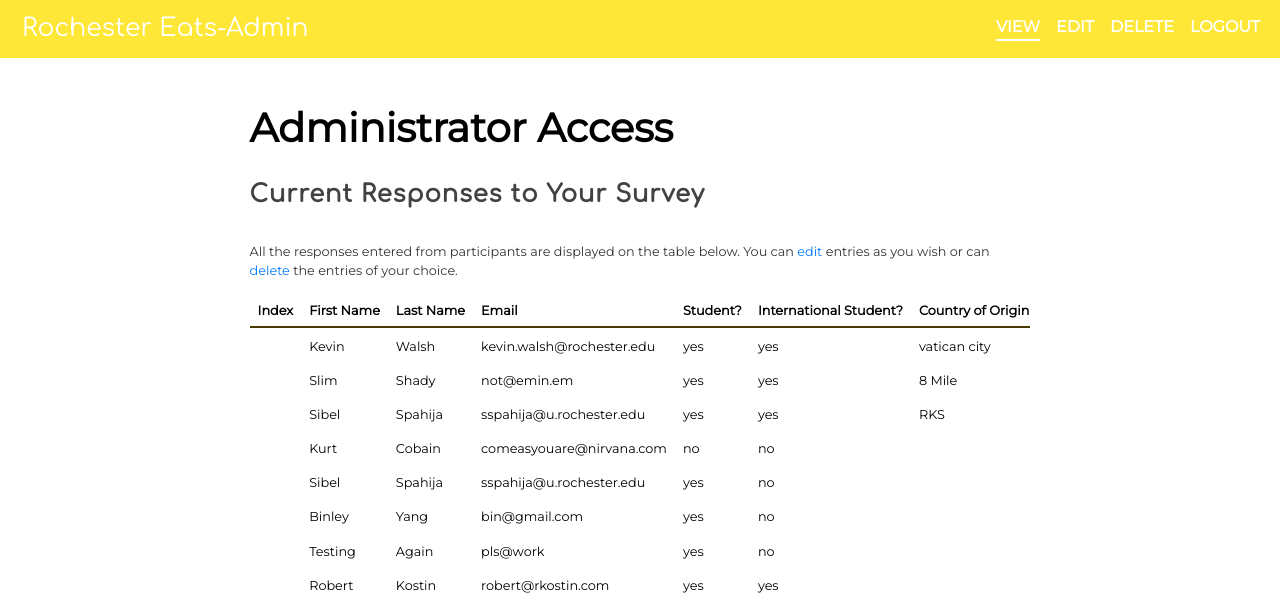
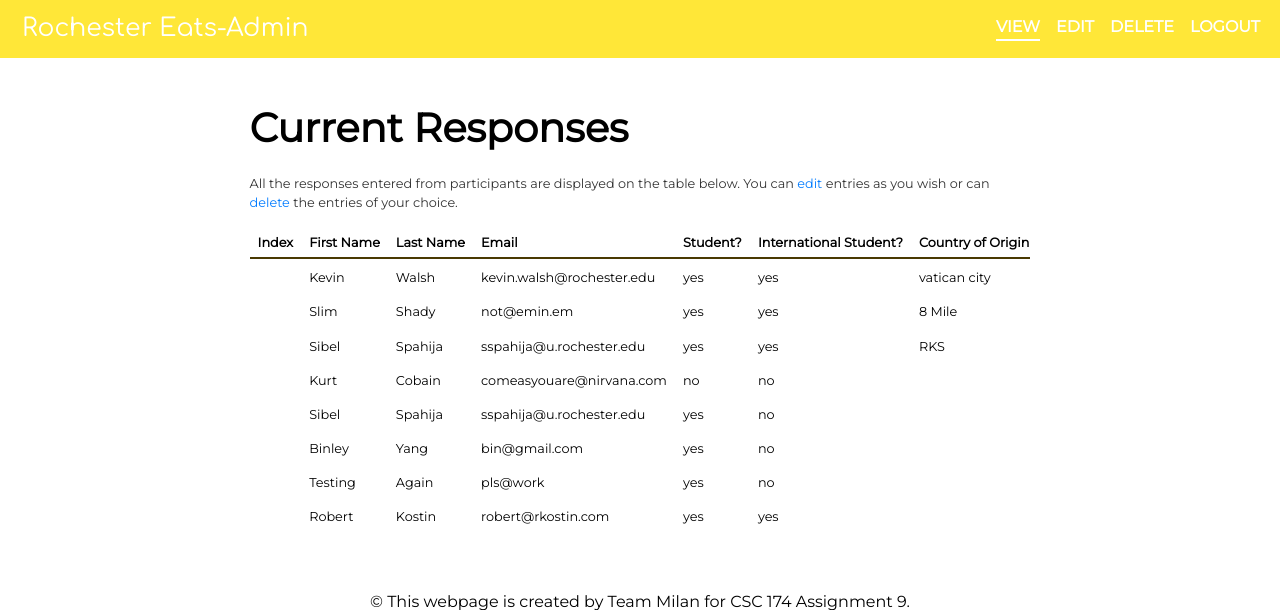
Before and after one commit to rosecricchio/milan-lab09, a PHP site: page /admin_view.php in a window 1280 px wide. Shown: the top 610 px of the page. Run offline with PHP 8.4, Linux system fonts and the light colour scheme; the visitor is signed in with stand-in values (Sample User, id 1); data comes from the database, SQL or seed files in the repository; data that the repository does not hold is empty.

Commit message:
h1s on admin pages

```diff
--- a/admin_delete.php
+++ b/admin_delete.php
@@ -49,9 +49,8 @@
   <body>
     <?php include 'inc/admin_nav.php';?>
   	<article class="contain">
-    <h1>Administrator Access</h1><br>
 
-    <h2>Delete Responses</h2>
+    <h1>Delete Responses</h1>
 
     <div class="explain">Please select the entries you want to delete and click the 'Delete' button.</div>
 
--- a/admin_edit.php
+++ b/admin_edit.php
@@ -80,9 +80,8 @@
   <body>
     <?php include 'inc/admin_nav.php';?>
   	<article class="contain">
-    <h1>Administrator Access</h1><br>
 
-    <h2>Edit Responses</h2>
+    <h1>Edit Responses</h1>
 
     <div class="explain">Please select the entry you want to edit and use the boxes at the bottom of the table to update the section you want to change. Click 'Update' when finished.</div>
 
--- a/admin_view.php
+++ b/admin_view.php
@@ -36,9 +36,7 @@
     <?php include 'inc/admin_nav.php';?>
   	<article class="contain">
 
-      <h1>Administrator Access</h1><br>
-
-      <h2>Current Responses to Your Survey</h2>
+      <h1>Current Responses</h1>
 
       <div class="explain">All the responses entered from participants are displayed on the table below. You can
       	<a href="admin_edit.php"> edit</a>
```
